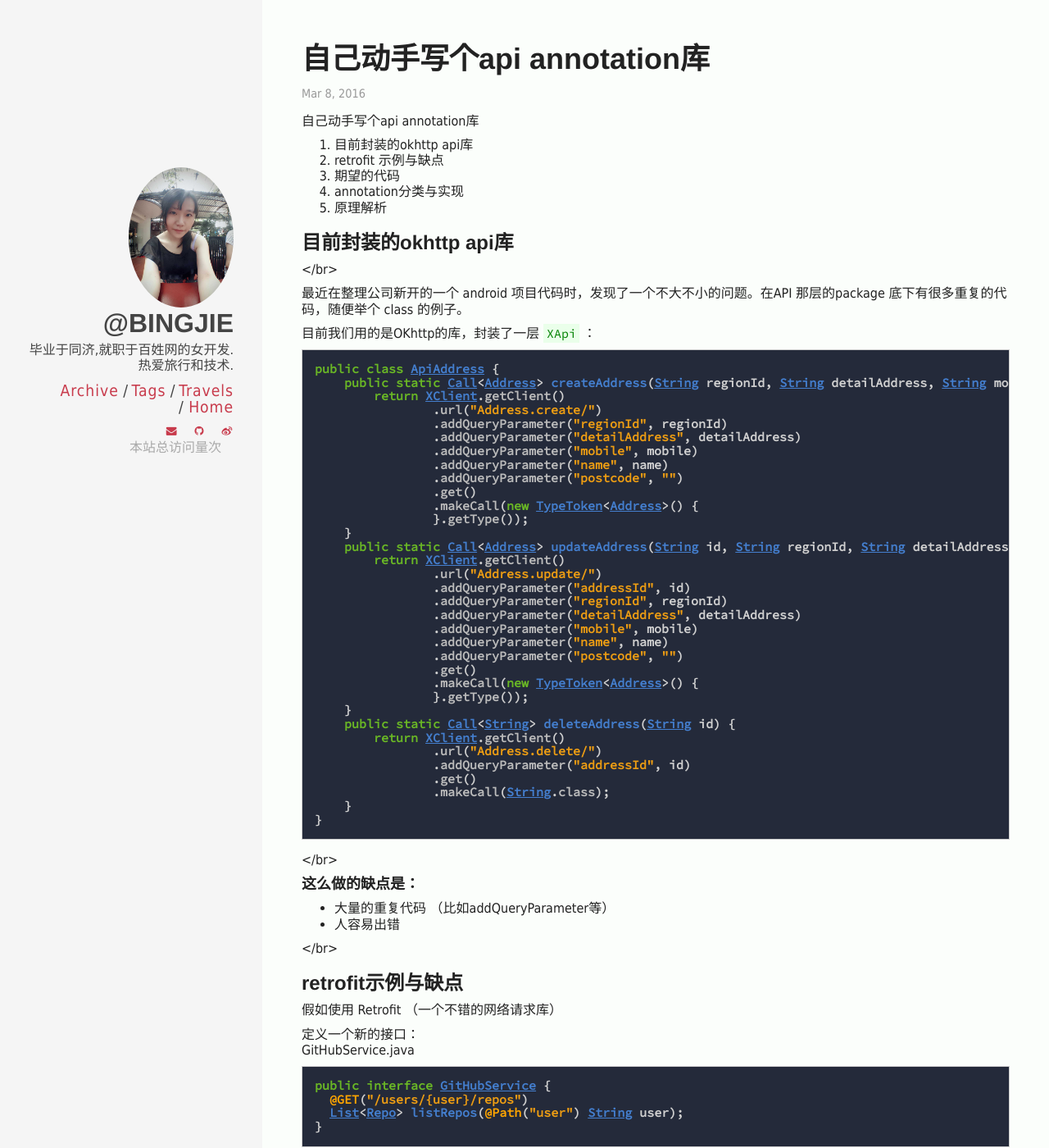
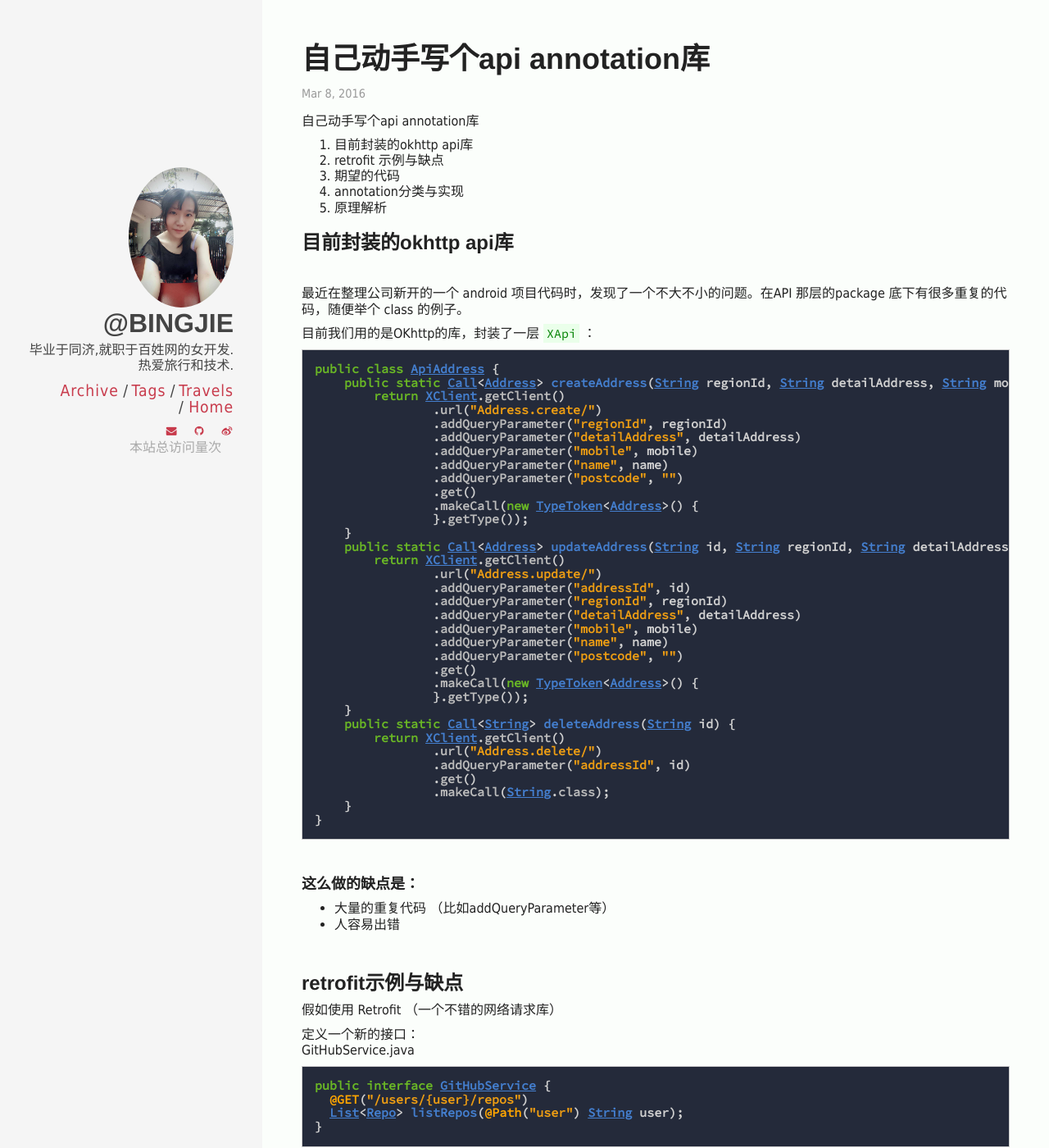
Before and after one commit to chaojimiaomiao/chaojimiaomiao.github.io, a Jekyll site: the page built from _posts/2016-03-08-JavaAnnotation.md, in a window 1280 px wide and 1400 px high. Shown: the whole window at 82% size. Built offline with Jekyll 4.4.1, drawn with Linux system fonts in a browser that asks for light colours; comment, search, counter and statistics services are not loaded; some of the changed text lies outside the part shown.

Commit message:
no message

```diff
--- a/_posts/2016-03-08-JavaAnnotation.md
+++ b/_posts/2016-03-08-JavaAnnotation.md
@@ -2,22 +2,23 @@
 layout: post
 title:  "自己动手写个api annotation库"
 modified:   2016-03-08
-tags: [ios, 测试]
+tags: [android, java]
 comments: true
 ---
 
 自己动手写个api annotation库
+
 1. 目前封装的okhttp api库
 2. retrofit 示例与缺点
 3. 期望的代码
 4. annotation分类与实现
 5. 原理解析
 
-<!--more -->
+<!--more-->
 
 ### 目前封装的okhttp api库
 
-</br>
+<br/>
 
 最近在整理公司新开的一个 android 项目代码时，发现了一个不大不小的问题。在API 那层的package 底下有很多重复的代码，随便举个 class 的例子。
 
@@ -60,13 +61,13 @@ public class ApiAddress {
 }
 {% endhighlight %}
 
-</br>
+<br/>
 
 #### 这么做的缺点是：
 - 大量的重复代码 （比如addQueryParameter等）
 - 人容易出错
 
-</br>
+<br/>
 
 ### retrofit示例与缺点
 
@@ -97,16 +98,16 @@ return service.listRepos("octocat");
 调用：
 `List<Repo> repos = GitHubApi.getListRepos();`
 
-</br>
+<br/>
 
 ##### 缺点是：
 - 额外定义接口文件，但还是要封装 api class。
 
-</br>
+<br/>
 
 ### 期望的代码
 
-</br>
+<br/>
 
 期望的代码，去除所有的冗余
 
@@ -127,18 +128,18 @@ public abstract class AddressApi {
 }
 {% endhighlight %}
 
-</br>
+<br/>
 
 #### 如何实现？
 
-</br>
+<br/>
 
 一种是使用 [android annotation](http://androidannotations.org/){:target="_blank"}
 
 android annotations的目标是促进安卓应用的`编写`和`维护`。
-它包含了对界面，资源，系统服务等的依赖注入，有 ormlite, otto, rest, roboguice 四个annotation 库。分别对应 <font color=blue> __数据库ORM 框架__，__轻量级的EventBus__, __符合rest设计的api__, __view与id的对应__ 。</font>
+它包含了对界面，资源，系统服务等的依赖注入，有 ormlite, otto, rest, roboguice 四个annotation 库。分别对应 <font color='blue'> __数据库ORM 框架__，__轻量级的EventBus__, __符合rest设计的api__, __view与id的对应__ 。</font>
 
-</br>
+<br/>
 
 #### 它的缺点：
 
@@ -156,7 +157,7 @@ android annotations的目标是促进安卓应用的`编写`和`维护`。
 
 具体代码 详见 github :
 
-</br>
+<br/>
 
 按上文期望的代码写下 API 后，打开 build 文件夹：
 
@@ -193,15 +194,15 @@ public class UserAPI$$APIINJECTOR implements org.gemini.httpengine.examples.User
 
 这个就是 `InjectFactory.inject` 在编译期间 生成的代码。注意，java annotation使用的都是 __完全限定名__ 。
 
-<font color=blue>__生成代码__</font> 这么神奇的事是怎么做到的呢 ？这个就要提到`apt` 这玩意了。 apt实际上是 java提供给厂商定义接口服务用的。
+<font color='blue'>__生成代码__</font> 这么神奇的事是怎么做到的呢 ？这个就要提到`apt` 这玩意了。 apt实际上是 java提供给厂商定义接口服务用的。
 
 编写注解处理器的核心是AnnotationProcessorFactory和AnnotationProcessor两个接口。后者表示的是注解处理器，而前者则是为某些注解类型创建注解处理器的工厂。
 
-</br>
+<br/>
 
 ### 原理：
 
-</br>
+<br/>
 
 #### Annotation 分类
 
@@ -230,13 +231,13 @@ public @interface Path {
 
 3. 自定义 Annotation
 自定义 Annotation 表示自己根据需要定义的 Annotation，定义时需要用到上面的元 Annotation
-这里只是一种分类而已，也可以根据作用域分为<font color=blue>源码时、编译时、运行时 </font> Annotation。
+这里只是一种分类而已，也可以根据作用域分为<font color='blue'>源码时、编译时、运行时 </font> Annotation。
 
-</br>
+<br/>
 
 #### Annotation是如何被处理的
 
-</br>
+<br/>
 
 当Java源代码被编译时，编译器的一个插件annotation处理器则会处理这些annotation。处理器可以产生报告信息，或者创建附加的Java源文件或资源。如果annotation本身被加上了RententionPolicy的运行时类，则Java编译器则会将annotation的元数据存储到class文件中。然后，Java虚拟机或其他的程序可以查找这些元数据并做相应的处理。
 
```
